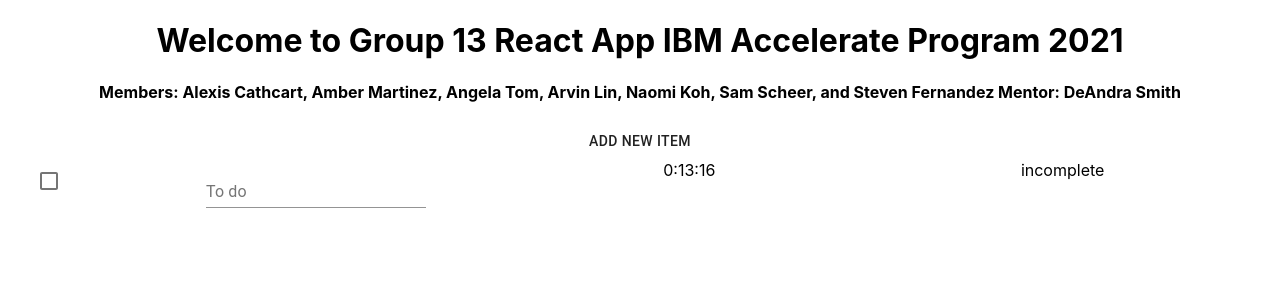
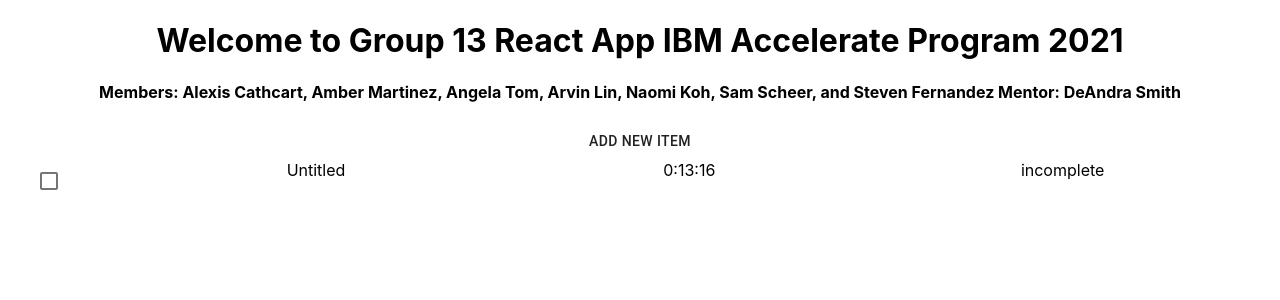
Before and after one commit to 2021-IBM-Accelerate-SW-Track/lab-1-team-13, a React (Create React App) app: page / in a window 1280 px wide. Both pictures are taken after a click on the button "ADD NEW ITEM". Shown: the top 300 px of the page. Built offline with nearby package versions, Linux system fonts and the light colour scheme.

Commit message:
allow user to toggle completeness

```diff
--- a/src/component/tableEntry.js
+++ b/src/component/tableEntry.js
@@ -1,5 +1,5 @@
 import React, { useState } from 'react';
-import { Grid, TextField, Checkbox } from '@material-ui/core';
+import { Grid, Checkbox } from '@material-ui/core';
 
 const TableEntry = (props) => {
   console.log(props.item);
@@ -8,10 +8,9 @@
       <Grid container item xs={12} spacing={1}>
         <Grid item xs={1}>
           <Checkbox onClick={() => props.markComplete(props.item)} />
-          {/* {props.item.name} */}
         </Grid>
         <Grid item xs={4}>
-          <TextField label='To do' />
+          {props.item.name}
         </Grid>
         <Grid item xs={3}>
           {props.item.date}
```
